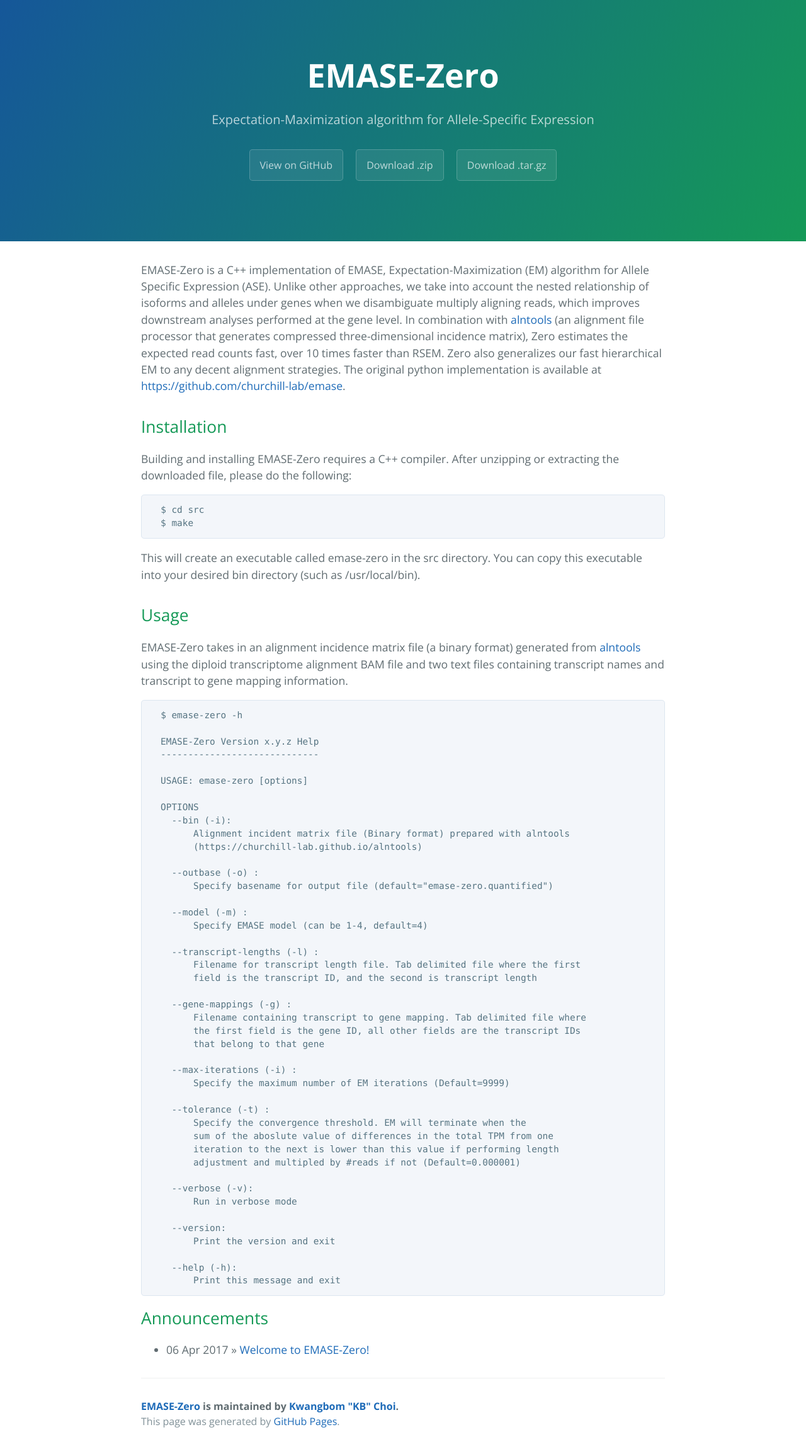
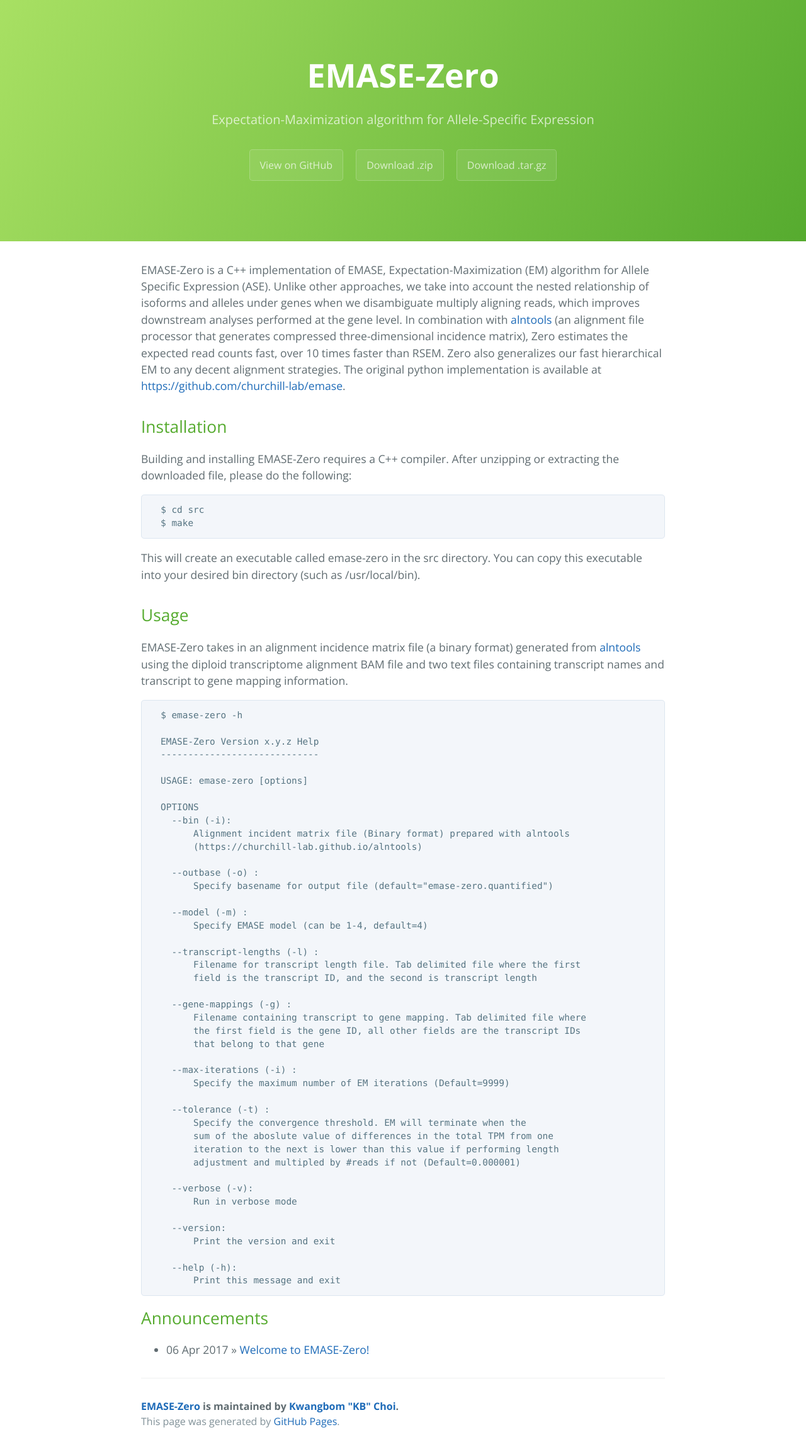
Before and after one commit to churchill-lab/emase-zero, a Jekyll site: the page built from index.html, in a window 1280 px wide. Shown: the whole page at 63% size. Built offline with Jekyll 4.4.1, drawn with Linux system fonts in a browser that asks for light colours; the list of posts is cut into pages by our own code.

Commit message:
[kbchoi] Refined index.html

```diff
--- a/css/cayman.css
+++ b/css/cayman.css
@@ -139,7 +139,7 @@
 @media screen and (max-width: 42em) { .btn { display: block; width: 100%; padding: 0.75rem; font-size: 0.9rem; }
   .btn + .btn { margin-top: 1rem; margin-left: 0; } }
 
-.page-header { color: #fff; text-align: center; background-color: #159957; background-image: linear-gradient(120deg, #155799, #159957); }
+.page-header { color: #fff; text-align: center; background-color: #56ab2f; background-image: linear-gradient(120deg, #a8e063, #56ab2f); }
 @media screen and (min-width: 64em) { .page-header { padding: 5rem 6rem; } }
 @media screen and (min-width: 42em) and (max-width: 64em) { .page-header { padding: 3rem 4rem; } }
 @media screen and (max-width: 42em) { .page-header { padding: 2rem 1rem; } }
@@ -160,7 +160,7 @@
 @media screen and (min-width: 42em) and (max-width: 64em) { .main-content { padding: 2rem 4rem; font-size: 1.1rem; } }
 @media screen and (max-width: 42em) { .main-content { padding: 2rem 1rem; font-size: 1rem; } }
 .main-content img { max-width: 100%; }
-.main-content h1, .main-content h2, .main-content h3, .main-content h4, .main-content h5, .main-content h6 { margin-top: 2rem; margin-bottom: 1rem; font-weight: normal; color: #159957; }
+.main-content h1, .main-content h2, .main-content h3, .main-content h4, .main-content h5, .main-content h6 { margin-top: 2rem; margin-bottom: 1rem; font-weight: normal; color: #56ab2f; }
 .main-content p { margin-bottom: 1em; }
 .main-content code { padding: 2px 4px; font-family: Consolas, "Liberation Mono", Menlo, Courier, monospace; font-size: 0.9rem; color: #567482; background-color: #f3f6fa; border-radius: 0.3rem; }
 .main-content pre { padding: 0.8rem; margin-top: 0; margin-bottom: 1rem; font: 1rem Consolas, "Liberation Mono", Menlo, Courier, monospace; color: #567482; word-wrap: normal; background-color: #f3f6fa; border: solid 1px #dce6f0; border-radius: 0.3rem; }
```
